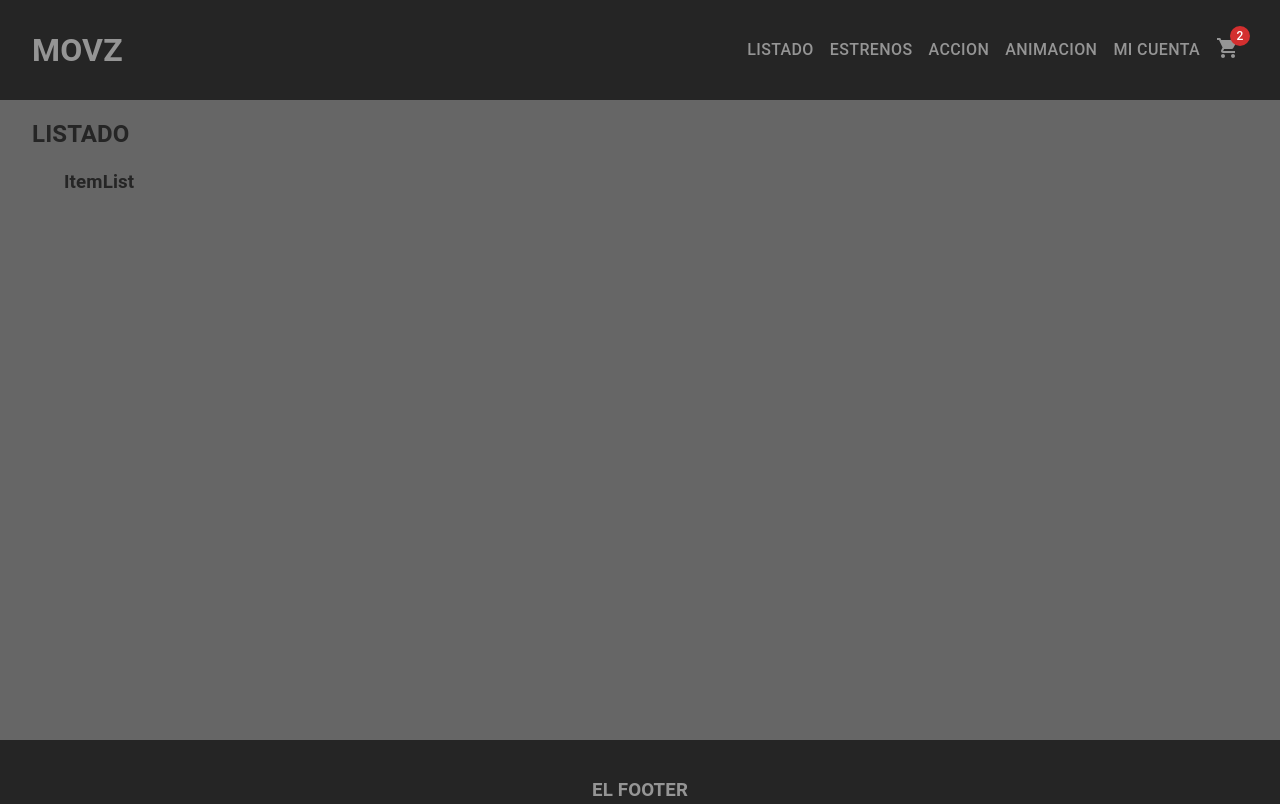
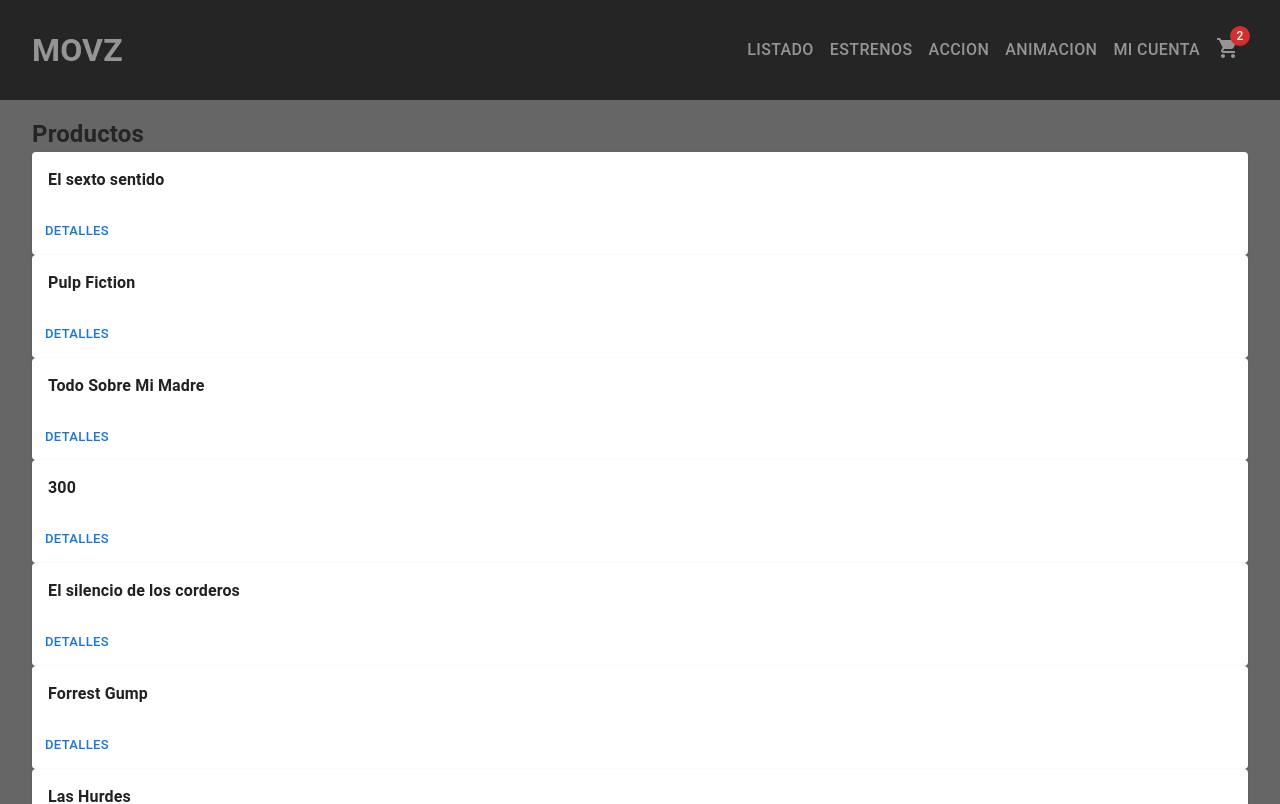
Before and after one commit to J-Carlos-Condori/Proyecto, a React (Create React App) app: page /Listado in a window 1280 px wide. Shown: the top 804 px of the page. Built offline with nearby package versions, Linux system fonts and the light colour scheme; the HTML template or start-up script is replaced by a standard one.

Commit message:
PreEntrega2_Condori

```diff
--- a/src/Componentes/ItemList.js
+++ b/src/Componentes/ItemList.js
@@ -1,10 +1,30 @@
+import { Card, CardActions, CardContent, Button} from '@mui/material'
 import React from 'react'
 
-const ItemList = () => {
+const ItemList = ({items}) => {
   return (
-    <h3>
-      ItemList
-    </h3>
+    <>
+      {
+        items.map(item=>{
+          return(
+
+            <>
+              <Card>
+                <CardContent>
+                  <div>
+                    <h4>{item.nombre}</h4>
+                  </div>
+                </CardContent>
+                <CardActions>
+                  <Button size="small">DETALLES</Button>
+                </CardActions>
+              </Card>
+            </>
+
+          )
+        })
+      }
+    </>
   )
 }
 
--- a/src/Componentes/ItemListContainer.js
+++ b/src/Componentes/ItemListContainer.js
@@ -1,40 +1,30 @@
 import React, { useEffect, useState } from "react";
 import { useParams } from "react-router-dom";
-import Peliculas from "../assets/Peliculas.json";
+import { getProducts } from "./Utils";
 import ItemList from "./ItemList";
 
 
 const ItemListContainer=()=>{
 
-  const [items,setItems]=useState([])
-  const params=useParams()
-  console.log(params)
+  const [items,setItems]=useState([]);
+  const {cat}=useParams();
 
   useEffect(()=>{
 
-    let peticion = new Promise((res)=>{
-      setTimeout(()=>{
-        res(Peliculas);
-      },1500)
-    })
+      getProducts()
+      .then((respuesta) => {
+          setItems(respuesta)
+      })
+      .catch((error) => {
+          console.log(error)
+      })
+}, [cat])
 
-    peticion
-    .then((respuesta)=>{
-      setItems(respuesta);
-    })
-
-    .catch((error)=>{
-      console.log(error);
-    })
-  },[])
-
-  return(
-    <>
-    <h2>LISTADO</h2>
-      <div className="itemlist">
-        {items.length==0?<h3>Cargando...</h3>:<ItemList items={items}/>}
-      </div>
-    </>
+  return (
+    <div>
+        <h2>Productos</h2>
+        {items.length == 0 ? <h1>Cargando...</h1> : <ItemList items={items} />}
+    </div>
   )
 }
 
--- /dev/null
+++ b/src/Componentes/Utils.js
@@ -0,0 +1,12 @@
+import Peliculas from "../assets/Peliculas.json";
+
+export const getProducts = () => {
+
+    let pedidoPeliculas = new Promise((response) => {
+        setTimeout(() => {
+            response(Peliculas);
+        },1500);
+    })
+
+    return pedidoPeliculas
+}
--- a/src/assets/Peliculas.json
+++ b/src/assets/Peliculas.json
@@ -1,72 +1,58 @@
-{
-  "peliculas": [
+[
     {
       "id": 1,
       "nombre": "El sexto sentido",
       "director": "M. Night Shyamalan",
       "clasificacion": "Drama",
       "precio":100,
-      "portada":"https://www.themoviedb.org/t/p/original/wcnLlfQ2USwvyYbd6XgtNEOQfMT.jpg"
+      "portada":"https://www.themoviedb.org/t/p/w300_and_h450_bestv2/wcnLlfQ2USwvyYbd6XgtNEOQfMT.jpg"
     },
     {
       "id": 2,
       "nombre": "Pulp Fiction",
       "director": "Tarantino",
       "clasificacion": "Acción",
-      "precio":500
+      "precio":500,
+      "portada":"https://www.themoviedb.org/t/p/w300_and_h450_bestv2/hNcQAuquJxTxl2fJFs1R42DrWcf.jpg"
     },
     {
       "id": 3,
       "nombre": "Todo Sobre Mi Madre",
       "director": "Almodobar",
       "clasificacion": "Drama",
-      "precio":300
+      "precio":300,
+      "portada":"https://www.themoviedb.org/t/p/w300_and_h450_bestv2/evvT3HUwoQYoPQXWFO10R6AvhxG.jpg"
     },
     {
       "id": 4,
       "nombre": "300",
       "director": "Zack Snyder",
       "clasificacion": "Acción",
-      "precio":430
+      "precio":430,
+      "portada":"https://www.themoviedb.org/t/p/w300_and_h450_bestv2/zLQG9fqH01f8eFRAaSUJY7va92x.jpg"
     },
     {
       "id": 5,
       "nombre": "El silencio de los corderos",
       "director": "Jonathan Demme",
       "clasificacion": "Drama",
-      "precio":260
+      "precio":260,
+      "portada":"https://www.themoviedb.org/t/p/w300_and_h450_bestv2/8FdQQ3cUCs9goEOr1qUFaHackoJ.jpg"
     },
     {
       "id": 6,
       "nombre": "Forrest Gump",
       "director": "Robert Zemeckis",
       "clasificacion": "Comedia",
-      "precio":900
+      "precio":900,
+      "portada":"https://www.themoviedb.org/t/p/w300_and_h450_bestv2/azV6hV99lYkdhydsQbJCI6FqMl4.jpg"
     },
     {
       "id": 7,
       "nombre": "Las Hurdes",
       "director": "Luis Buñuel",
       "clasificacion": "Documental",
-      "precio":330
+      "precio":330,
+      "portada":"https://www.themoviedb.org/t/p/w300_and_h450_bestv2/y8Kw4K2pTooe96fobQTz0RJEq9o.jpg"
     }
-  ],
-  "clasificaciones": [
-    {
-      "nombre": "Drama",
-      "id": 1
-    },
-    {
-      "nombre": "Comedia",
-      "id": 2
-    },
-    {
-      "nombre": "Documental",
-      "id": 3
-    },
-    {
-      "nombre": "Acción",
-      "id": 4
-    }
-  ]
-}
+]
```
Also changed, not shown: src/assets/img/drama/sextosentido.jpg (deleted).
